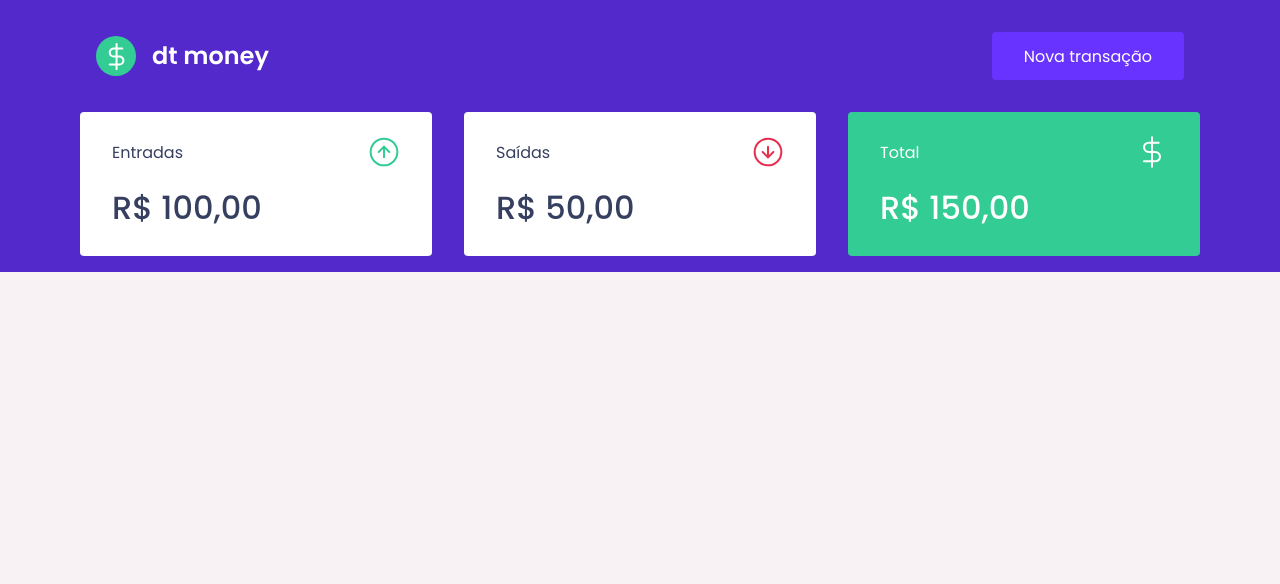
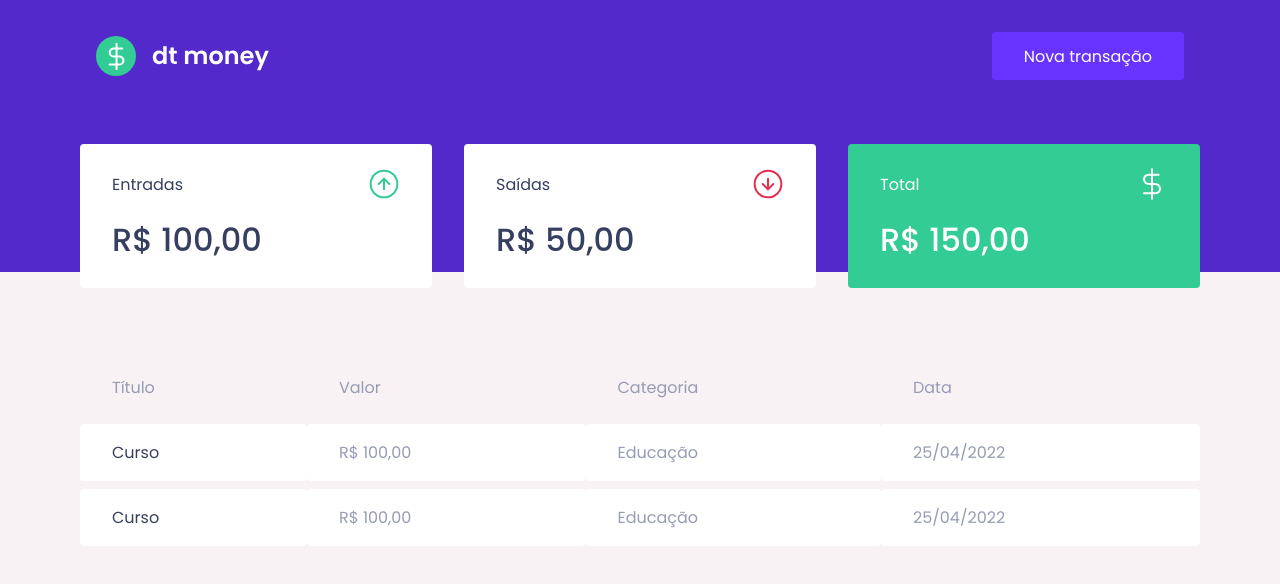
Before and after one commit to ignite-bootcamp/dtmoney, a React (Create React App) app: page / in a window 1280 px wide. Shown: the top 584 px of the page. Built offline with nearby package versions, Linux system fonts and the light colour scheme.

Commit message:
feat(components): created TransactionsTable component

```diff
--- a/src/components/Dashboard/index.tsx
+++ b/src/components/Dashboard/index.tsx
@@ -1,10 +1,12 @@
 import { Summary } from '../Summary';
+import { TransactionsTable } from '../TransactionsTable';
 import { Wrapper } from '../Wrapper';
 
 export function Dashboard() {
   return (
     <Wrapper>
       <Summary />
+      <TransactionsTable />
     </Wrapper>
   );
 }
--- a/src/components/Summary/styles.ts
+++ b/src/components/Summary/styles.ts
@@ -5,7 +5,7 @@
   display: grid;
   grid-template-columns: repeat(3, 1fr);
   gap: 2rem;
-  margin-top: -10rem;
+  margin-top: -8rem;
 
   ${SummaryCardStyles.Container}:last-child {
     background-color: var(--green);
--- /dev/null
+++ b/src/components/TransactionsTable/index.tsx
@@ -0,0 +1,33 @@
+import { Container } from './styles';
+
+export function TransactionsTable() {
+  return (
+    <Container>
+      <table>
+        <thead>
+          <tr>
+            <th>Título</th>
+            <th>Valor</th>
+            <th>Categoria</th>
+            <th>Data</th>
+          </tr>
+        </thead>
+
+        <tbody>
+          <tr>
+            <td>Curso</td>
+            <td>R$ 100,00</td>
+            <td>Educação</td>
+            <td>25/04/2022 </td>
+          </tr>
+          <tr>
+            <td>Curso</td>
+            <td>R$ 100,00</td>
+            <td>Educação</td>
+            <td>25/04/2022 </td>
+          </tr>
+        </tbody>
+      </table>
+    </Container>
+  );
+}
--- /dev/null
+++ b/src/components/TransactionsTable/styles.ts
@@ -0,0 +1,30 @@
+import styled from 'styled-components';
+
+export const Container = styled.div`
+  margin-top: 4rem;
+
+  table {
+    width: 100%;
+    border-spacing: 0 0.5rem;
+    th {
+      color: var(--text-body);
+      font-weight: 400;
+      padding: 1rem 2rem;
+      text-align: left;
+      line-height: 1.5rem;
+    }
+
+    td {
+      padding: 1rem 2rem;
+      border: 0;
+      background-color: var(--shape);
+      font-weight: 400;
+      color: var(--text-body);
+      border-radius: 0.25rem;
+
+      &:first-child {
+        color: var(--text-title);
+      }
+    }
+  }
+`;
```
